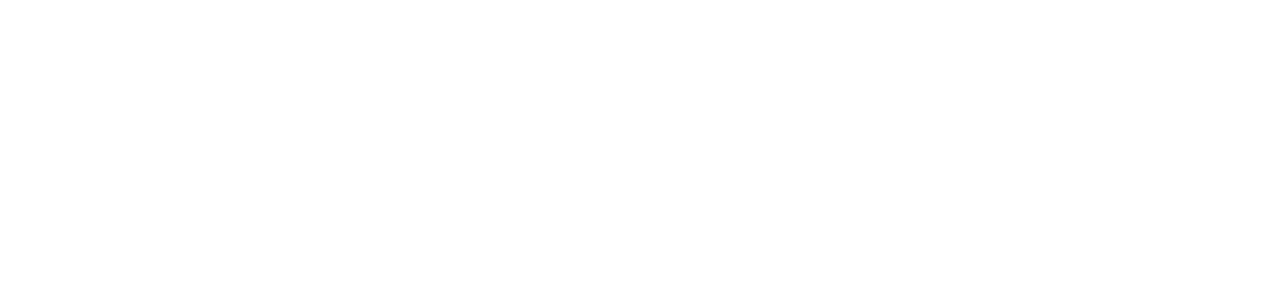
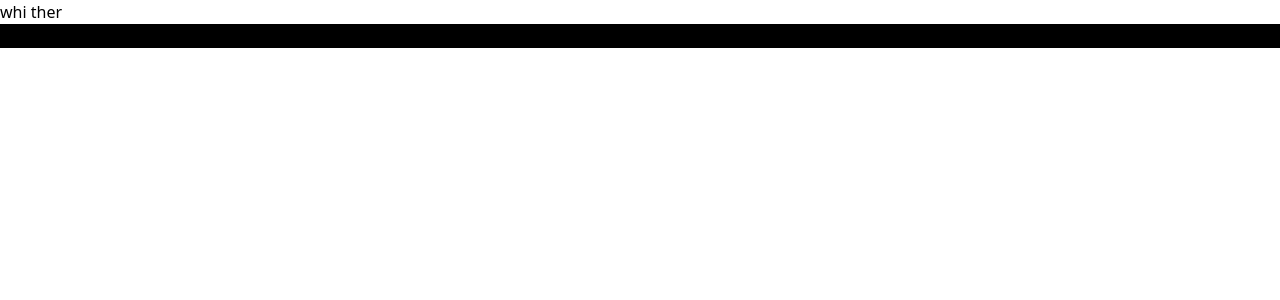
Before and after one commit to gulshank0/notes-hub, a React (Vite) app in the folder frontend/: page /contents in a window 1280 px wide. Before the commit this address had no page. Shown: the top 300 px of the page. Built offline with nearby package versions, Linux system fonts and the light colour scheme.

Commit message:
know more page changed

```diff
--- a/frontend/src/App.jsx
+++ b/frontend/src/App.jsx
@@ -1,7 +1,7 @@
 import "./App.css";
 import { LandingPage } from "./pages/LandingPage";
 import { BrowserRouter as Router, Routes, Route } from "react-router-dom";
-import { Navbar } from "./components/ui/Navbar.jsx";
+import Contents from "./components/ui/Contents.jsx";
 import BranchIT from "./pages/Branch_it.jsx";
 
 function App() {
@@ -9,7 +9,9 @@
     <Router>
       <Routes>
         <Route path="/" element={<LandingPage />} />
-        <Route path="/branchIT" element={<BranchIT/>} />
+        <Route path="/branchIT" element={<BranchIT />} />
+
+        <Route path="/contents" element={<Contents />} />
       </Routes>
     </Router>
   );
--- /dev/null
+++ b/frontend/src/components/ui/Contents.jsx
@@ -0,0 +1,22 @@
+import React from "react";
+import { Link } from "react-router-dom";
+
+function Contents() {
+  return (
+    <div>
+      whi ther
+      <div className="bg-black">
+        <Link> Syllabus</Link>
+        <Link> Notes </Link>
+        <Link> PYQ'S</Link>
+        <Link> Lab</Link>
+        <Link> Books </Link>
+        <Link> Akash</Link>
+
+        <Link> Videos</Link>
+      </div>
+    </div>
+  );
+}
+
+export default Contents;
--- /dev/null
+++ b/frontend/src/contextApi.jsx
@@ -0,0 +1 @@
+export function const  = useContext(second)
--- /dev/null
+++ b/frontend/src/pages/BranchCSE.jsx
@@ -0,0 +1,11 @@
+import React from "react";
+
+function BranchCSE() {
+  return (
+    <div>
+      <div className="bg-red-300">hi there </div>
+    </div>
+  );
+}
+
+export default BranchCSE;
--- a/frontend/src/pages/Branch_it.jsx
+++ b/frontend/src/pages/Branch_it.jsx
@@ -4,21 +4,18 @@
 function BranchIT() {
   return (
     <>
-  <Navbar/>
- <div className="bg-black h-screen sm:h-screen text-white flex justify-center items-center" >
+      <Navbar />
+      <div className="bg-black h-screen sm:h-screen text-white flex justify-center items-center">
+        <div className="grid grid-cols-2 gap-8 md:grid-cols-3 ">
+          <Card title="DSA" />
+          <Card title="OOPS" />
 
-<div className="grid grid-cols-3 gap-8" >
-<Card title="DSA" />
-<Card title="OOPS"/>
-
-<Card title="JAVA"/>
-<Card title="CPP"/>
-<Card title="Web Devs" link="https://dotnotes.in" />
-<Card title="computer Netwoks"/>
+          <Card title="JAVA" />
+          <Card title="CPP" />
+          <Card title="Web Devs" Link="/contents" />
+          <Card title="computer Netwoks" />
         </div>
-
       </div>
-
     </>
   );
 }
--- a/frontend/src/pages/LandingPage.jsx
+++ b/frontend/src/pages/LandingPage.jsx
@@ -5,7 +5,7 @@
 export function LandingPage() {
   return (
     <>
-  <Navbar/>
+      <Navbar />
       <div className="flex flex-col items-center justify-center min-h-screen bg-black text-white ">
         <p className="text-5xl  text-gradient-to-r from-blue-500 to-purple-500">
           Welcome to my website!
```
Lines whose indentation alone changed are shown as unchanged.
